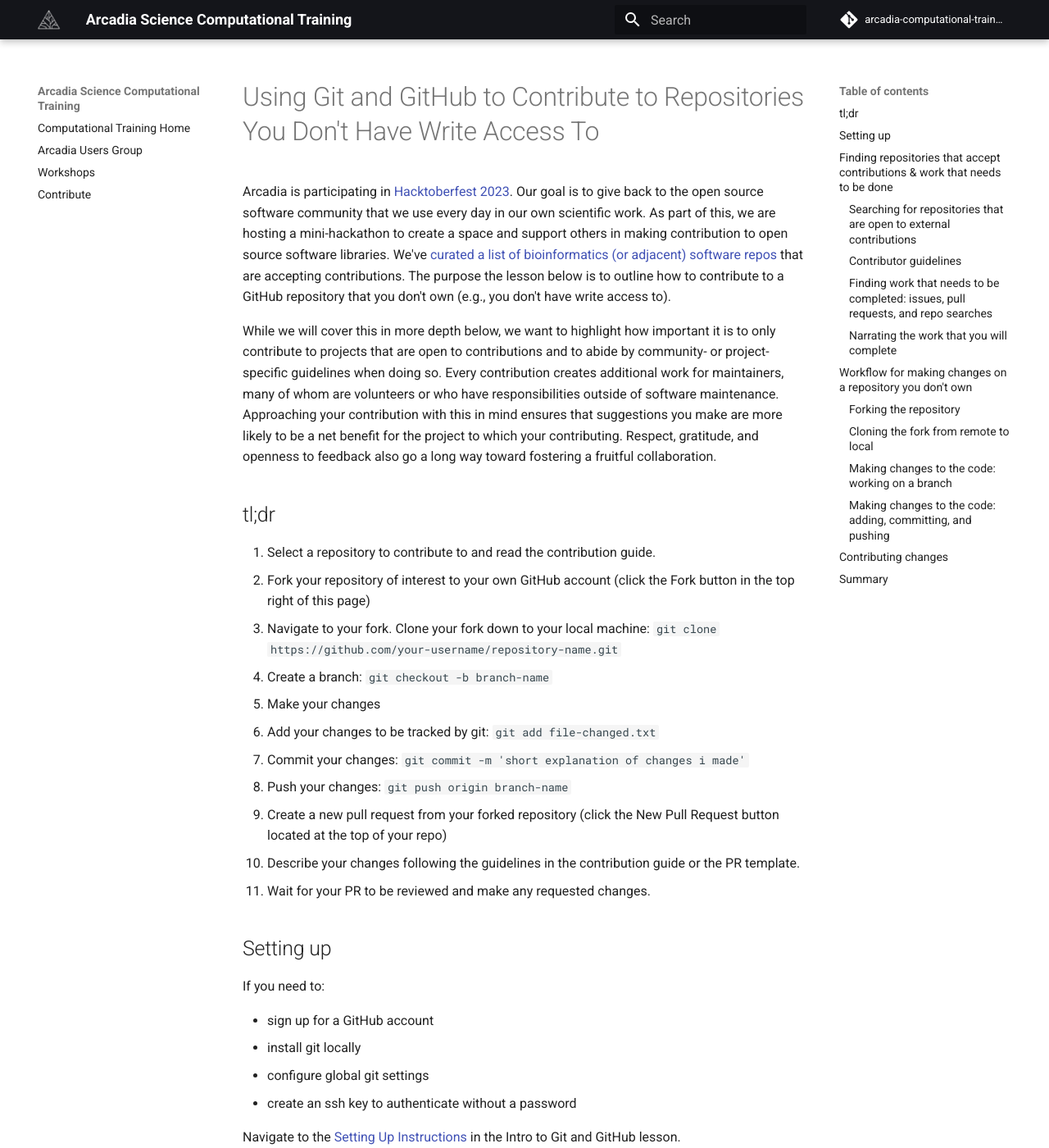
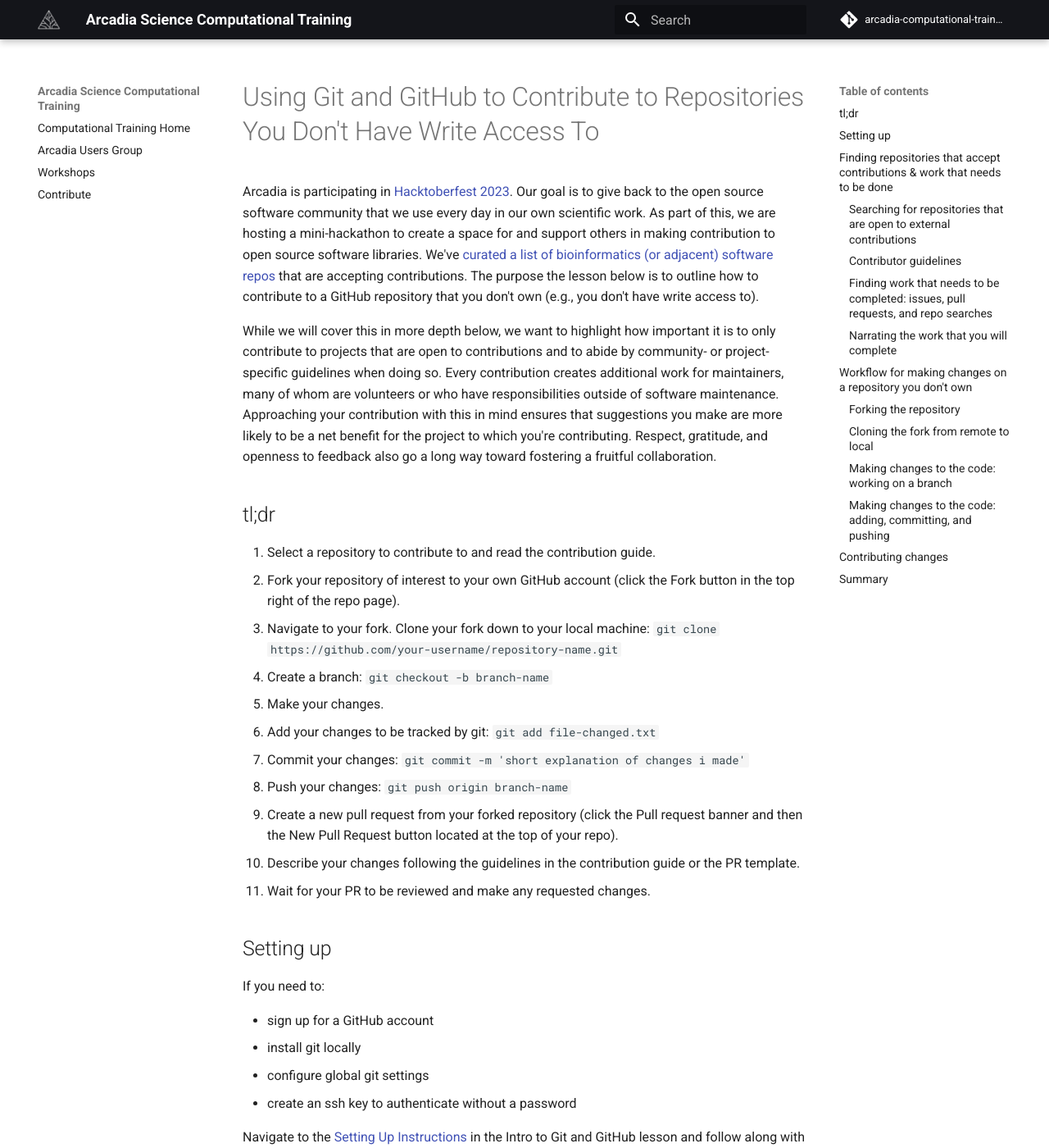
Before and after one commit to Arcadia-Science/arcadia-computational-training, an MkDocs documentation site: the page built from docs/workshops/20231006-github-hacktoberfest/lesson.md, in a window 1280 px wide and 1400 px high. Shown: the whole window at 82% size. Built offline with MkDocs 1.6.1 and Material for MkDocs 9.7.7, drawn with Linux system fonts in a browser that asks for light colours; comment, search, counter and statistics services are not loaded; some of the changed text lies outside the part shown.

Commit message:
proof reading

```diff
--- a/docs/workshops/20231006-github-hacktoberfest/lesson.md
+++ b/docs/workshops/20231006-github-hacktoberfest/lesson.md
@@ -2,26 +2,26 @@
 
 Arcadia is participating in [Hacktoberfest 2023](https://hacktoberfest.com/).
 Our goal is to give back to the open source software community that we use every day in our own scientific work.
-As part of this, we are hosting a mini-hackathon to create a space and support others in making contribution to open source software libraries.
+As part of this, we are hosting a mini-hackathon to create a space for and support others in making contribution to open source software libraries.
 We've [curated a list of bioinformatics (or adjacent) software repos](https://docs.google.com/document/d/1EjyQOwPO-Zc4aKM_mTPEFo3K97Ox3lEk-DyZxlivyVU/edit?usp=sharing) that are accepting contributions.
 The purpose the lesson below is to outline how to contribute to a GitHub repository that you don't own (e.g., you don't have write access to).
 
 While we will cover this in more depth below, we want to highlight how important it is to only contribute to projects that are open to contributions and to abide by community- or project-specific guidelines when doing so.
 Every contribution creates additional work for maintainers, many of whom are volunteers or who have responsibilities outside of software maintenance.
-Approaching your contribution with this in mind ensures that suggestions you make are more likely to be a net benefit for the project to which your contributing.
+Approaching your contribution with this in mind ensures that suggestions you make are more likely to be a net benefit for the project to which you're contributing.
 Respect, gratitude, and openness to feedback also go a long way toward fostering a fruitful collaboration.
 
 ## tl;dr
 
 0. Select a repository to contribute to and read the contribution guide.
-1. Fork your repository of interest to your own GitHub account (click the Fork button in the top right of this page)
+1. Fork your repository of interest to your own GitHub account (click the Fork button in the top right of the repo page).
 2. Navigate to your fork. Clone your fork down to your local machine: `git clone https://github.com/your-username/repository-name.git`
 3. Create a branch: `git checkout -b branch-name`
-4. Make your changes
+4. Make your changes.
 5. Add your changes to be tracked by git: `git add file-changed.txt`
 6. Commit your changes: `git commit -m 'short explanation of changes i made'`
 7. Push your changes: `git push origin branch-name`
-8. Create a new pull request from your forked repository (click the New Pull Request button located at the top of your repo)
+8. Create a new pull request from your forked repository (click the Pull request banner and then the New Pull Request button located at the top of your repo).
 9. Describe your changes following the guidelines in the contribution guide or the PR template.
 10. Wait for your PR to be reviewed and make any requested changes.
 
@@ -34,7 +34,7 @@
 - configure global git settings
 - create an ssh key to authenticate without a password
 
-Navigate to the [Setting Up Instructions](https://training.arcadiascience.com/workshops/20220920-intro-to-git-and-github/lesson/#setting-up) in the Intro to Git and GitHub lesson.
+Navigate to the [Setting Up Instructions](https://training.arcadiascience.com/workshops/20220920-intro-to-git-and-github/lesson/#setting-up) in the Intro to Git and GitHub lesson and follow along with the tutorial.
 
 ## Finding repositories that accept contributions & work that needs to be done
 
@@ -50,6 +50,9 @@
 3. The maintainers of the repository have recently engaged with issues, pull requests, or have recently updated the repository.
 4. The repository is marked with a `hacktoberfest` topic. Since Hacktoberfest is in its 10th year and repository topics have been around for three years, the tag may be from previous years so look for other signals that the repo is still accepting contributions. You can also search for the `hacktoberfest2023` tag instead to get recent labels.
 
+We've [curated a list of bioinformatics (or adjacent) software repos](https://docs.google.com/document/d/1EjyQOwPO-Zc4aKM_mTPEFo3K97Ox3lEk-DyZxlivyVU/edit?usp=sharing) that are accepting contributions either for hacktoberfest or otherwise.
+You can start from this list or search GitHub topics to find a repository you want to contribute to.
+
 ### Contributor guidelines
 
 The Contributor Guidelines for a repository outline how the project would like to receive contributions.
@@ -59,7 +62,7 @@
 ### Finding work that needs to be completed: issues, pull requests, and repo searches
 
 The contributor guidlines document often details how new contributors can find work that needs to be done.
-Often times, projects use [GitHub Issues](https://github.com/features/issues) to document work that needs to be completed.
+Often times, projects use [GitHub **Issues**](https://github.com/features/issues) to document work that needs to be completed.
 When a project is accepting external contributions, they often use issue labels to highlight work that can be done by anyone.
 Common labels include "good first issue," "good second issue," and "help wanted," but these labels can vary a lot by project.
 
@@ -82,7 +85,7 @@
 ### Forking the repository
 
 When you don't have write access to a repository, you need to make a copy of the repo into a user name or organization that you do have write access to.
-This process is called "forking" or "creating a fork" for a repo.
+This process is called **forking** or creating a **fork** for a repo.
 You do this by clicking the fork button in the upper right hand corner of a repository.
 
 <center>
```
